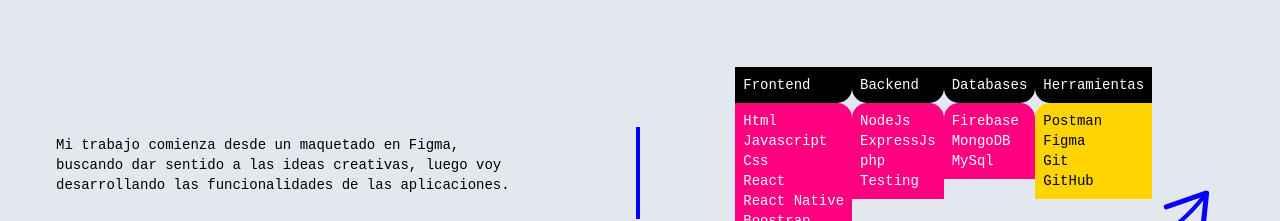
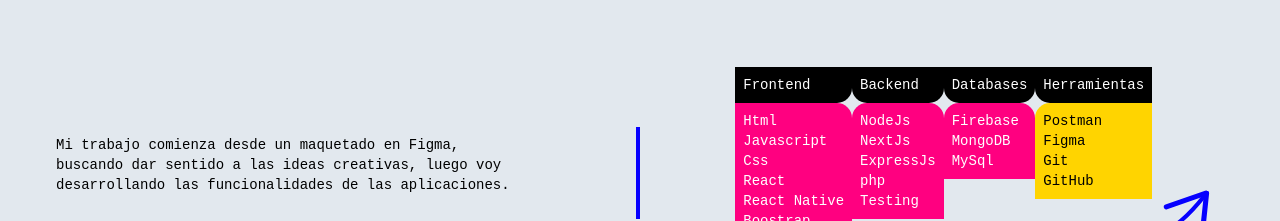
Before and after one commit to nicodsd/Portfolio, a React (Vite) app: page / in a window 1280 px wide. Shown: the part 4140-4361 px from the top of the page. Built offline with nearby package versions, Linux system fonts and the light colour scheme; no server answers; a web font is replaced by a local one.

Commit message:
tecnologias

```diff
--- a/src/pages/Tecnologias.jsx
+++ b/src/pages/Tecnologias.jsx
@@ -44,6 +44,7 @@ function Tecnologias() {
                                 </div>
                                 <div className='bg-[#FF0080] md:p-2 p-[7.5px] text-[11px] md:text-sm rounded-se-[15px] rounded-ss-[15px]'>
                                     <p>NodeJs</p>
+                                    <p>NextJs</p>
                                     <p>ExpressJs</p>
                                     <p>php</p>
                                     <p>Testing</p>
```
